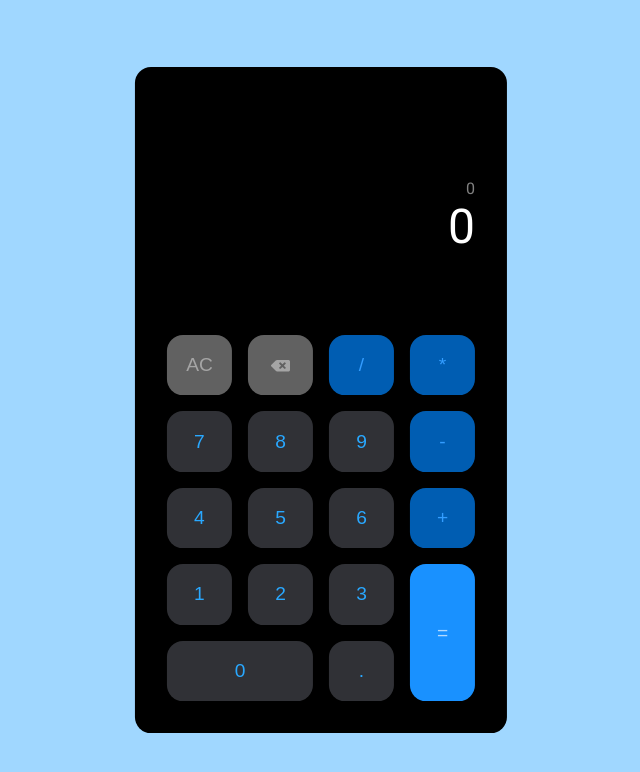
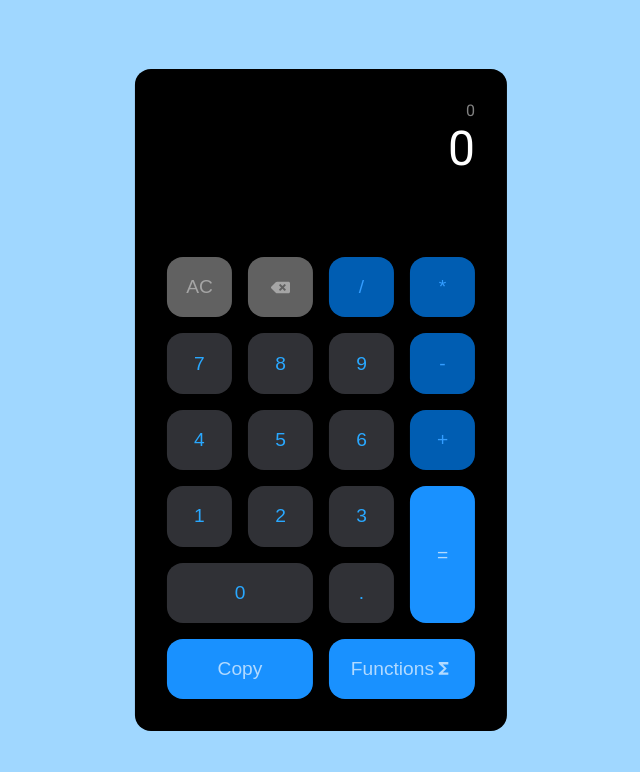
Before and after one commit to Gurupranav-tech/Calculator_react, a React (Vite) app: page /calculator in a window 1280 px wide. Shown: the top 772 px of the page, without its empty margins (319-959 px from the left). Built offline with nearby package versions, Linux system fonts and the light colour scheme.

Commit message:
Added copy feature and boilerplate for functions modal

```diff
--- /dev/null
+++ b/src/components/FunctionsModal.tsx
@@ -0,0 +1,3 @@
+export default function ModalsWindow() {
+  return <></>;
+}
--- a/src/index.css
+++ b/src/index.css
@@ -128,7 +128,6 @@ body {
   transform: translate(-50%, -50%);
   padding: 2rem;
   border-radius: 1rem;
-  padding-top: 7rem;
   user-select: none;
 }
 
@@ -171,6 +170,16 @@ body {
   grid-column: span 2 / auto;
 }
 
+.calc-btn.four-col {
+  grid-column: span 4 / auto;
+}
+
+.calc-btn.clipboard {
+  background-color: #1991FF;
+  color: #B2DAFF;
+  display: flex;
+}
+
 .calc-btn.equal {
   background-color: #1991FF;
   color: #B2DAFF;
--- a/src/pages/Calculator.tsx
+++ b/src/pages/Calculator.tsx
@@ -1,7 +1,10 @@
 import { FaBackspace } from "react-icons/fa";
+import { MdFunctions } from "react-icons/md";
+import { useMemo, useState } from "react";
+import { AnimatePresence } from "framer-motion";
+import { formatNumber } from "../utils/formatter";
 import AnimatedButton from "../components/AnimatedButton";
-import { useMemo, useState } from "react";
-import { formatNumber } from "../utils/formatter";
+import FunctionsModal from "../components/FunctionsModal";
 
 type Operator = "+" | "-" | "*" | "/" | "=" | "None";
 
@@ -67,16 +70,27 @@ export default function Calculator() {
     setNumberStr((prev) => prev + ".");
   };
 
+  const handleCopy = () => {
+    navigator.clipboard.writeText(`${numberTyped}`);
+  };
+
   return (
+    <>
       <div className="calc-container">
         <div className="results-container">
           <div className="sub-result">{`${formatNumber(prevNumberType)} ${
             operator !== "None" ? operator : ""
           }`}</div>
-        <div className="main-result">{numberStr === "" ? "0" : numberStr}</div>
+          <div className="main-result">
+            {numberStr === "" ? "0" : numberStr}
+          </div>
         </div>
         <div className="calc-btns-container">
-        <AnimatedButton data-value="Ac" className="calc-btn fn" onClick={erase}>
+          <AnimatedButton
+            data-value="Ac"
+            className="calc-btn fn"
+            onClick={erase}
+          >
             AC
           </AnimatedButton>
           <AnimatedButton
@@ -198,7 +212,24 @@ export default function Calculator() {
           >
             .
           </AnimatedButton>
+          <AnimatedButton
+            data-value="copy"
+            className="calc-btn two-col clipboard"
+            onClick={handleCopy}
+          >
+            Copy
+          </AnimatedButton>
+          <AnimatedButton
+            data-value="paste"
+            className="calc-btn two-col clipboard"
+          >
+            Functions <MdFunctions />
+          </AnimatedButton>
         </div>
       </div>
+      <AnimatePresence>
+        <FunctionsModal />
+      </AnimatePresence>
+    </>
   );
 }
```
Lines whose indentation alone changed are shown as unchanged.
